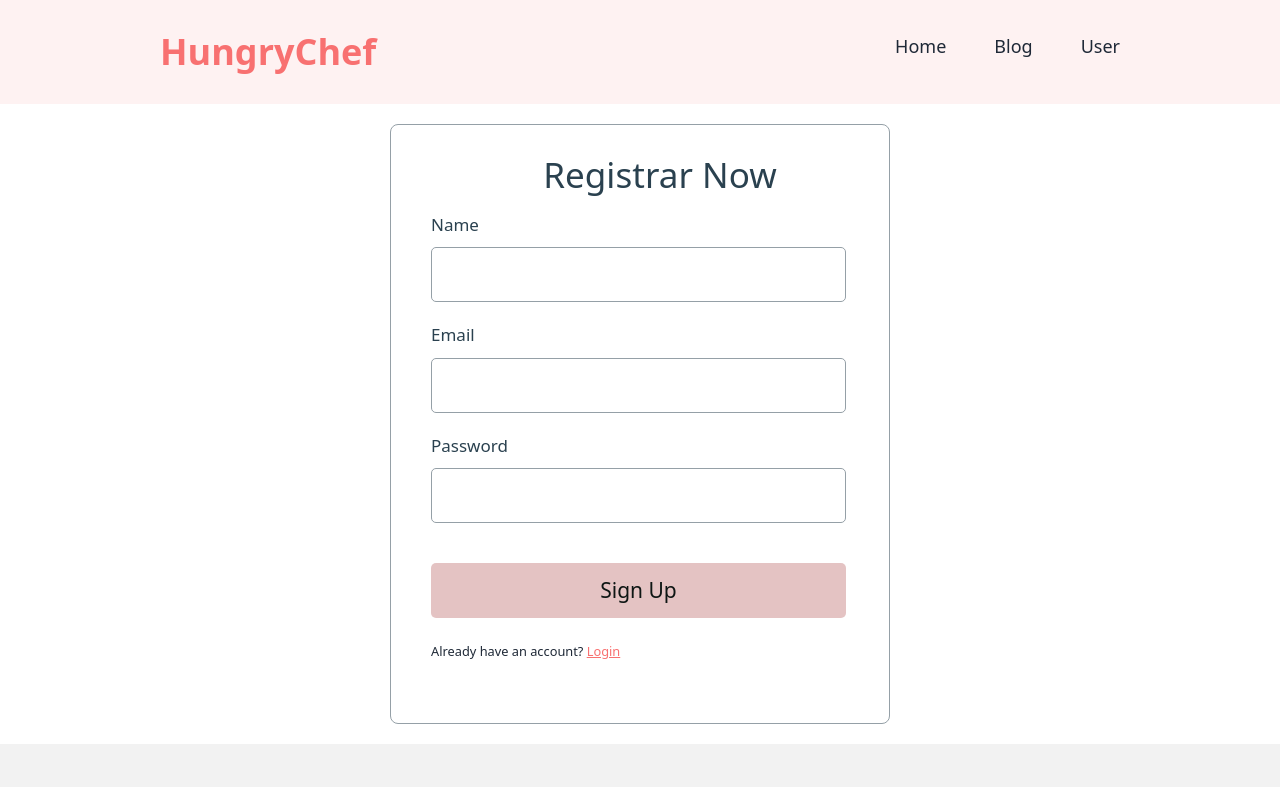
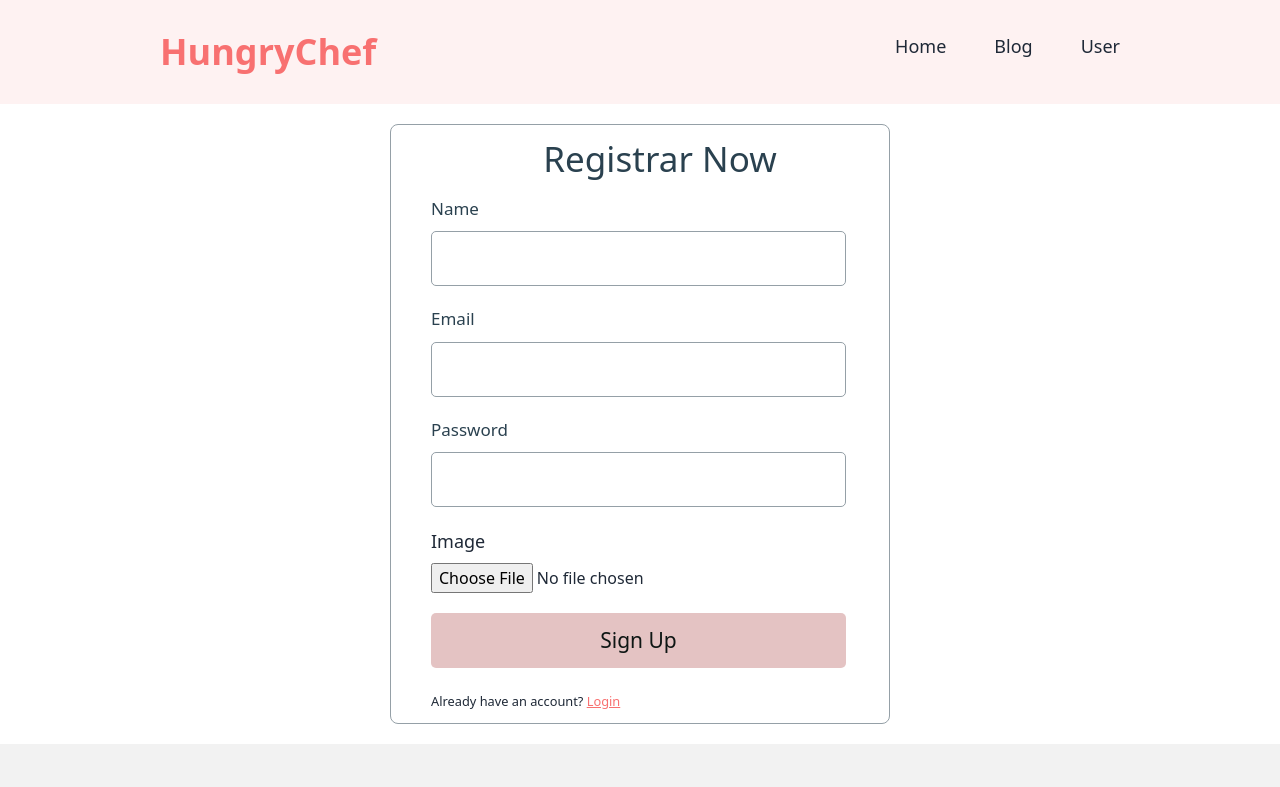
Before and after one commit to yeasinrafee/Hungry-Chef-Client, a React (Vite) app: page /register in a window 1280 px wide. Shown: the top 787 px of the page. Built offline with nearby package versions, Linux system fonts and the light colour scheme.

Commit message:
image input field

```diff
--- a/src/pages/Login/Registration/Registration.jsx
+++ b/src/pages/Login/Registration/Registration.jsx
@@ -5,10 +5,16 @@ import { Link } from "react-router-dom";
 const Registration = () => {
   const handleRegistration = (event) => {
     event.preventDefault();
+    const form = event.target;
+    const name = form.name.value;
+    const email = form.email.value;
+    const password = form.password.value;
+
+    console.log(email, password, name);
   };
   return (
     <div className="form-container">
-      <h2 className="form-title mt-6">Registrar Now</h2>
+      <h2 className="form-title mt-2">Registrar Now</h2>
       <form onSubmit={handleRegistration}>
         <div className="form-control">
           <label htmlFor="name">Name</label>
@@ -21,6 +27,12 @@ const Registration = () => {
         <div className="form-control">
           <label htmlFor="password">Password</label>
           <input type="password" name="password" required />
+        </div>
+        <div className="">
+          <label htmlFor="image" className="block mb-2 text-lg">
+            Image
+          </label>
+          <input type="file" name="image" />
         </div>
         <input className="btn-submit" type="submit" value="Sign Up" />
       </form>
```
